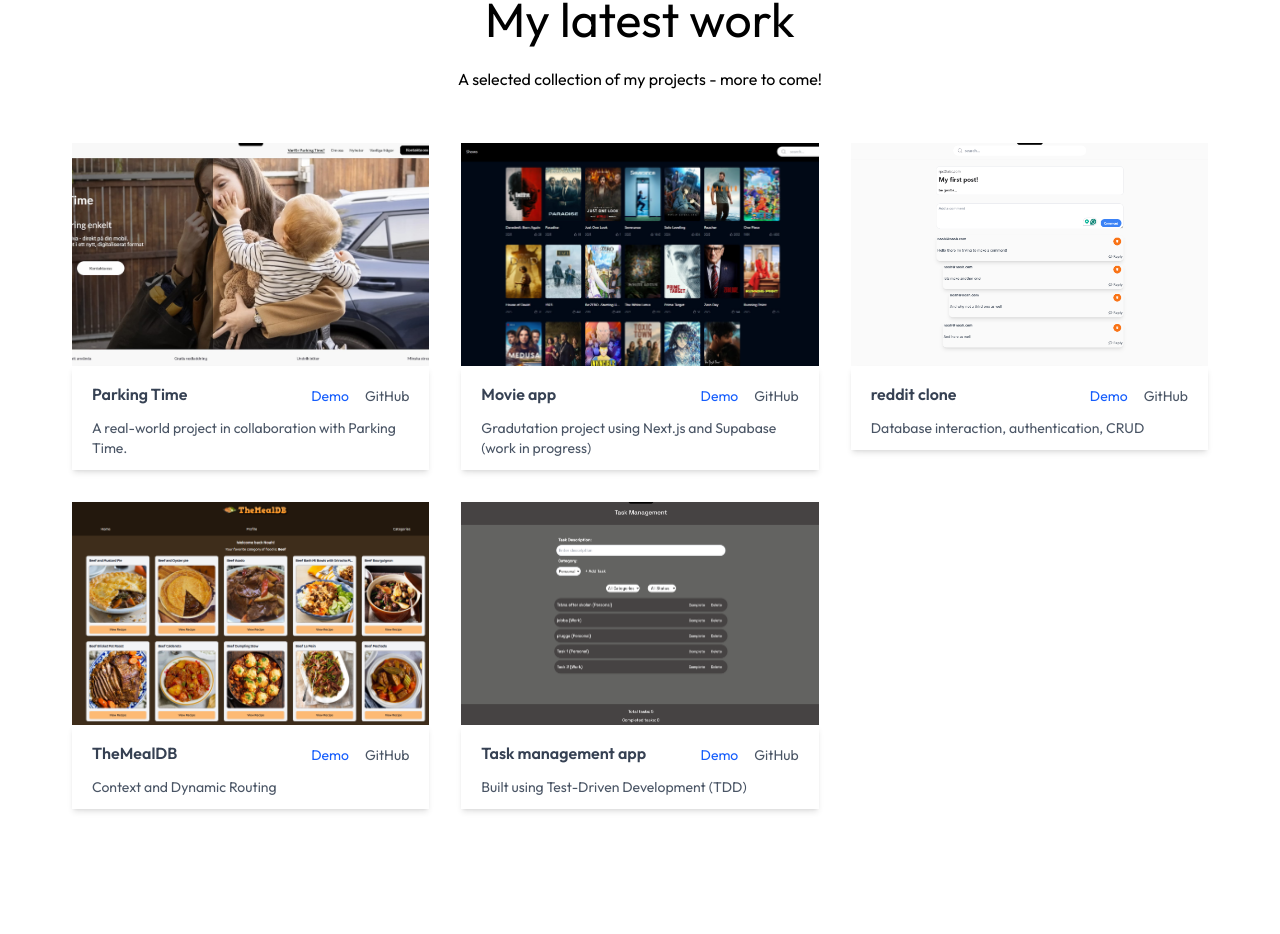
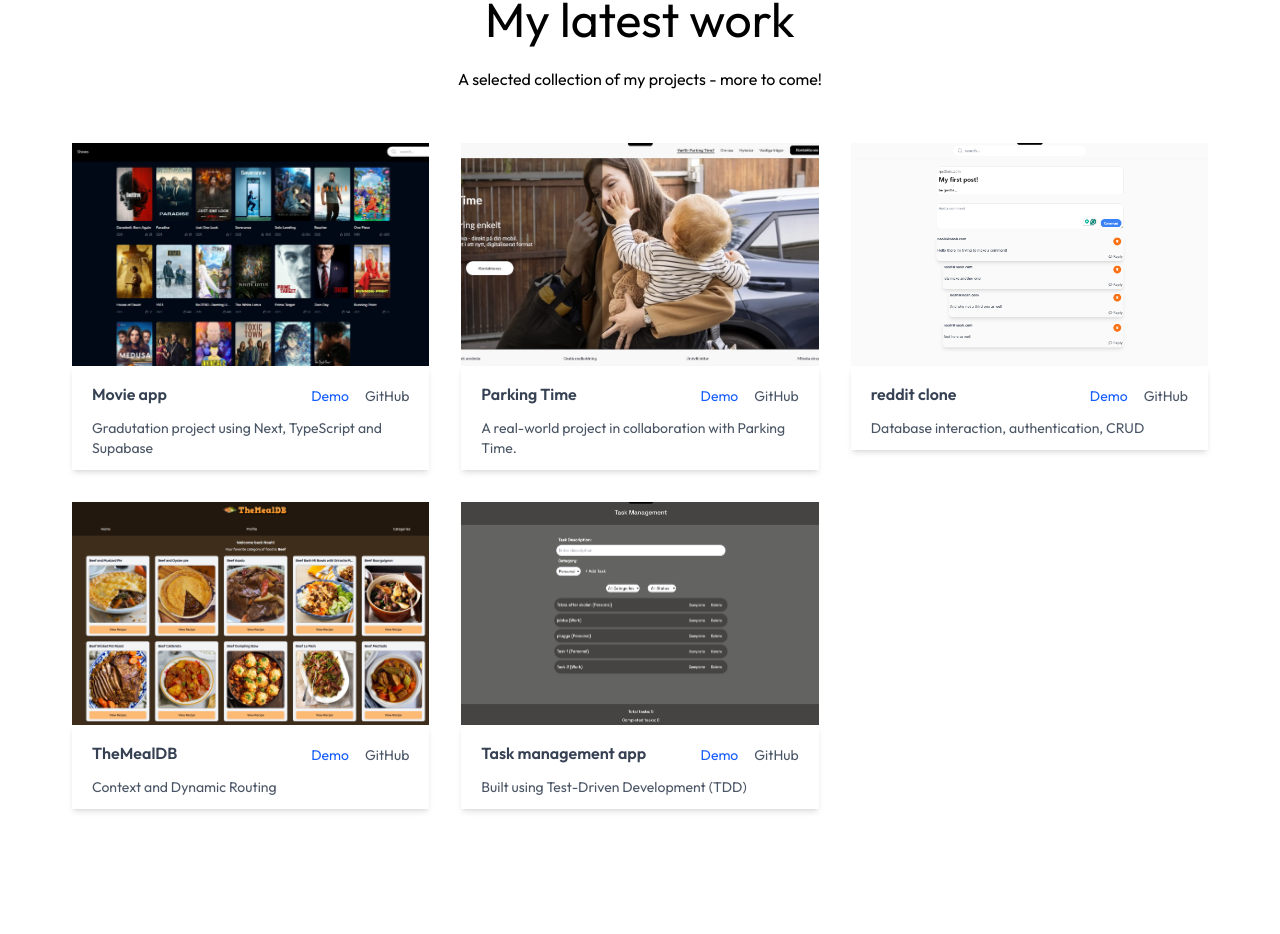
Before and after one commit to Nooah12/portfolio, a Next.js app: page / in a window 1280 px wide. Shown: the part 1766-2700 px from the top of the page. Built offline with nearby package versions, Linux system fonts and the light colour scheme; a web font is replaced by a local one.

Commit message:
update projects

```diff
--- a/assets/assets.js
+++ b/assets/assets.js
@@ -94,18 +94,18 @@ export const assets = {
 
 export const workData = [
     {
+        title: 'Movie app',
+        description: 'Gradutation project using Next, TypeScript and Supabase',
+        bgImage: '/movieTime-shows.jpg',
+        liveUrl: 'https://movie-app-three-olive.vercel.app/',
+        githubUrl: 'https://github.com/Nooah12/movie-app'
+    },
+    {
         title: 'Parking Time',
         description: 'A real-world project in collaboration with Parking Time.',
         bgImage: '/parking-time.jpg',
         liveUrl: 'https://parking-time-next.vercel.app/',
         githubUrl: 'https://github.com/hasuwini77/parking-time-next',
-    },
-    {
-        title: 'Movie app',
-        description: 'Gradutation project using Next.js and Supabase (work in progress)',
-        bgImage: '/movieTime-shows.jpg',
-        liveUrl: 'https://movie-app-three-olive.vercel.app/',
-        githubUrl: 'https://github.com/Nooah12/movie-app'
     },
     {
         title: 'reddit clone',
```
